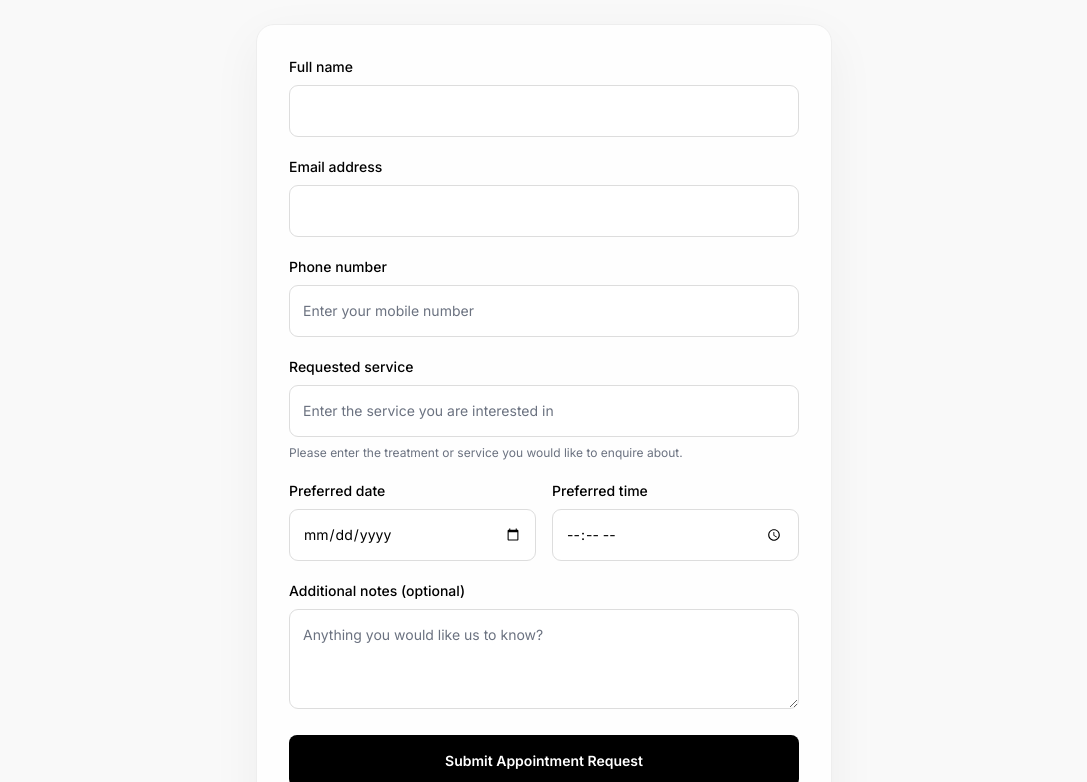
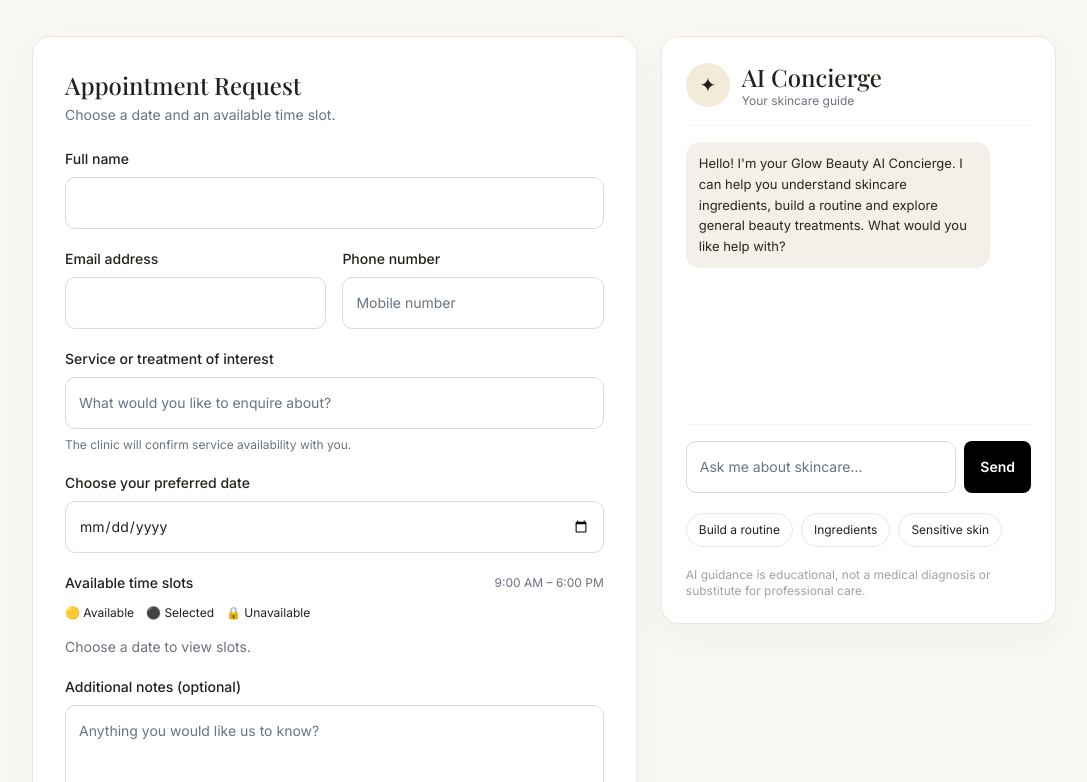
Before and after one commit to mrinmoycontent/luxury-beauty-ai, a plain HTML site: page booking.html in a window 1280 px wide. Shown: the part 148-930 px from the top of the page, without its empty margins (96-1183 px from the left). Drawn offline with nearby package versions, Linux system fonts and the light colour scheme.

Commit message:
Update booking.html

```diff
--- a/booking.html
+++ b/booking.html
@@ -8,214 +8,138 @@
   <link href="https://fonts.googleapis.com/css2?family=Playfair+Display:wght@500;600;700&family=Inter:wght@400;500;600;700&display=swap" rel="stylesheet">
   <script src="https://cdn.tailwindcss.com?plugins=forms"></script>
   <style>
-    body {
-      font-family: Inter, sans-serif;
-      background: #f9f9f9;
-    }
-    h1, h2 { font-family: "Playfair Display", serif; }
-    .gold { color: #D4AF37; }
-    .card {
-      background: rgba(255,255,255,.9);
-      border: 1px solid #eee;
-      border-radius: 18px;
-      box-shadow: 0 15px 50px rgba(0,0,0,.05);
-    }
-    .field {
-      width: 100%;
-      border: 1px solid #ddd;
-      border-radius: 9px;
-      padding: 13px;
-      font-size: 14px;
-      background: white;
-    }
-    .field:focus {
-      outline: none;
-      border-color: #D4AF37;
-      box-shadow: 0 0 0 2px rgba(212,175,55,.15);
-    }
+    body { font-family: Inter, sans-serif; background:#f8f7f4; color:#24211d; }
+    h1,h2,h3 { font-family:"Playfair Display",serif; }
+    .gold { color:#b18a36; }
+    .card { background:white; border:1px solid #eee8dc; border-radius:18px; box-shadow:0 12px 35px #00000008; }
+    .field { width:100%; border:1px solid #dedbd4; border-radius:10px; padding:13px; background:white; font-size:14px; }
+    .field:focus { outline:none; border-color:#b18a36; box-shadow:0 0 0 2px #b18a3620; }
+    .slot { border:1px solid #dedbd4; border-radius:10px; padding:12px 8px; font-size:13px; background:white; }
+    .slot.available { border-color:#b18a36; cursor:pointer; }
+    .slot.available:hover,.slot.selected { background:#211d18; color:white; border-color:#211d18; }
+    .slot.unavailable { background:#f1f0ed; color:#aaa; cursor:not-allowed; text-decoration:line-through; }
+    .chat-scroll { height:300px; overflow-y:auto; }
+    .bubble { max-width:88%; padding:11px 13px; border-radius:14px; font-size:13px; line-height:1.6; white-space:pre-wrap; }
+    .user-bubble { background:#211d18; color:white; margin-left:auto; }
+    .ai-bubble { background:#f3f0e9; color:#29251f; }
   </style>
 </head>
-
 <body class="min-h-screen px-4 py-10">
 
-  <main class="max-w-xl mx-auto">
+<main class="max-w-5xl mx-auto">
+  <header class="text-center mb-9">
+    <p class="text-xs uppercase tracking-[.3em] text-gray-500">Glow Beauty AI</p>
+    <h1 class="text-4xl sm:text-5xl mt-3">Your Beauty Journey Begins Here</h1>
+    <p class="text-sm text-gray-500 mt-3">Explore skincare guidance and request an appointment.</p>
+  </header>
 
-    <header class="text-center mb-8">
-      <p class="text-xs uppercase tracking-[.25em] text-gray-500">
-        Glow Beauty AI
-      </p>
+  <div class="grid lg:grid-cols-5 gap-6 items-start">
 
-      <h1 class="text-4xl mt-3">Book an Appointment</h1>
-
-      <p class="text-sm text-gray-500 mt-3">
-        Send us your appointment request. Our team will contact you to confirm.
-      </p>
-    </header>
-
-    <section class="card p-6 sm:p-8">
+    <section class="lg:col-span-3 card p-6 sm:p-8">
+      <h2 class="text-2xl mb-1">Appointment Request</h2>
+      <p class="text-sm text-gray-500 mb-6">Choose a date and an available time slot.</p>
 
       <form id="bookingForm" class="space-y-5">
+        <div>
+          <label for="fullName" class="block text-sm font-medium mb-2">Full name</label>
+          <input id="fullName" name="full_name" class="field" maxlength="100" autocomplete="name" required>
+        </div>
 
-        <div>
-          <label for="fullName" class="block text-sm font-medium mb-2">
-            Full name
-          </label>
-
-          <input
-            id="fullName"
-            name="full_name"
-            class="field"
-            type="text"
-            maxlength="100"
-            autocomplete="name"
-            required
-          >
+        <div class="grid sm:grid-cols-2 gap-4">
+          <div>
+            <label for="email" class="block text-sm font-medium mb-2">Email address</label>
+            <input id="email" name="email" type="email" class="field" maxlength="254" autocomplete="email" required>
+          </div>
+          <div>
+            <label for="phone" class="block text-sm font-medium mb-2">Phone number</label>
+            <input id="phone" name="phone" type="tel" class="field" maxlength="20" placeholder="Mobile number" required>
+          </div>
         </div>
 
         <div>
-          <label for="email" class="block text-sm font-medium mb-2">
-            Email address
-          </label>
-
-          <input
-            id="email"
-            name="email"
-            class="field"
-            type="email"
-            maxlength="254"
-            autocomplete="email"
-            required
-          >
+          <label for="service" class="block text-sm font-medium mb-2">Service or treatment of interest</label>
+          <input id="service" name="service_name" class="field" maxlength="150" placeholder="What would you like to enquire about?" required>
+          <p class="text-xs text-gray-500 mt-2">The clinic will confirm service availability with you.</p>
         </div>
 
         <div>
-          <label for="phone" class="block text-sm font-medium mb-2">
-            Phone number
-          </label>
-
-          <input
-            id="phone"
-            name="phone"
-            class="field"
-            type="tel"
-            maxlength="20"
-            autocomplete="off"
-            placeholder="Enter your mobile number"
-            required
-          >
+          <label for="appointmentDate" class="block text-sm font-medium mb-2">Choose your preferred date</label>
+          <input id="appointmentDate" name="appointment_date" type="date" class="field" required>
         </div>
 
         <div>
-          <label for="service" class="block text-sm font-medium mb-2">
-            Requested service
-          </label>
-
-          <input
-            id="service"
-            name="service_name"
-            class="field"
-            type="text"
-            maxlength="150"
-            placeholder="Enter the service you are interested in"
-            required
-          >
-
-          <p class="text-xs text-gray-500 mt-2">
-            Please enter the treatment or service you would like to enquire about.
-          </p>
-        </div>
-
-        <div class="grid grid-cols-1 sm:grid-cols-2 gap-4">
-
-          <div>
-            <label for="appointmentDate" class="block text-sm font-medium mb-2">
-              Preferred date
-            </label>
-
-            <input
-              id="appointmentDate"
-              name="appointment_date"
-              class="field"
-              type="date"
-              required
-            >
+          <div class="flex items-center justify-between gap-2 mb-3">
+            <label class="text-sm font-medium">Available time slots</label>
+            <span class="text-xs text-gray-500">9:00 AM – 6:00 PM</span>
           </div>
 
-          <div>
-            <label for="appointmentTime" class="block text-sm font-medium mb-2">
-              Preferred time
-            </label>
-
-            <input
-              id="appointmentTime"
-              name="appointment_time"
-              class="field"
-              type="time"
-              required
-            >
+          <div class="flex flex-wrap gap-3 text-xs mb-4">
+            <span>🟡 Available</span>
+            <span>⚫ Selected</span>
+            <span>🔒 Unavailable</span>
           </div>
 
+          <div id="slotGrid" class="grid grid-cols-3 sm:grid-cols-4 gap-2">
+            <p class="text-sm text-gray-500 col-span-full">Choose a date to view slots.</p>
+          </div>
+          <input type="hidden" id="appointmentTime" name="appointment_time" required>
+          <p id="slotStatus" class="text-xs text-gray-500 mt-3" aria-live="polite"></p>
         </div>
 
         <div>
-          <label for="notes" class="block text-sm font-medium mb-2">
-            Additional notes (optional)
-          </label>
-
-          <textarea
-            id="notes"
-            name="notes"
-            class="field"
-            rows="3"
-            maxlength="1000"
-            placeholder="Anything you would like us to know?"
-          ></textarea>
+          <label for="notes" class="block text-sm font-medium mb-2">Additional notes (optional)</label>
+          <textarea id="notes" name="notes" class="field" rows="3" maxlength="1000" placeholder="Anything you would like us to know?"></textarea>
         </div>
 
-        <!-- Hidden honeypot field for basic bot filtering -->
         <div class="hidden" aria-hidden="true">
-          <label for="website">Leave this field empty</label>
-          <input
-            id="website"
-            name="website"
-            type="text"
-            tabindex="-1"
-            autocomplete="off"
-          >
+          <label for="website">Website</label>
+          <input id="website" name="website" tabindex="-1" autocomplete="off">
         </div>
 
-        <button
-          id="submitBooking"
-          type="submit"
-          class="w-full bg-black text-white rounded-lg py-4 font-semibold text-sm"
-        >
+        <button id="submitBooking" type="submit" class="w-full bg-black text-white rounded-lg py-4 font-semibold text-sm disabled:opacity-50">
           Submit Appointment Request
         </button>
-
-        <p
-          id="bookingStatus"
-          class="text-sm text-center text-gray-600"
-          role="status"
-          aria-live="polite"
-        ></p>
-
+        <p id="bookingStatus" class="text-sm text-center" role="status" aria-live="polite"></p>
       </form>
 
+      <p class="text-xs text-gray-500 mt-5 text-center">
+        Your request remains pending until the clinic confirms it.
+      </p>
     </section>
 
-    <p class="text-xs text-center text-gray-500 mt-6">
-      Submitting this form sends an appointment request, not a confirmed booking.
-    </p>
+    <aside class="lg:col-span-2 card p-5 sm:p-6">
+      <div class="flex items-center gap-3 mb-4">
+        <div class="w-11 h-11 rounded-full bg-[#f3ead7] flex items-center justify-center text-xl">✦</div>
+        <div>
+          <h2 class="text-2xl">AI Concierge</h2>
+          <p class="text-xs text-gray-500">Your skincare guide</p>
+        </div>
+      </div>
 
-    <div class="text-center mt-5">
-      <a href="/" class="text-sm underline text-gray-600">
-        Administrator login
-      </a>
-    </div>
+      <div id="chatMessages" class="chat-scroll flex flex-col gap-3 border-y border-gray-100 py-4" aria-live="polite">
+        <div class="bubble ai-bubble">Hello! I'm your Glow Beauty AI Concierge. I can help you understand skincare ingredients, build a routine and explore general beauty treatments. What would you like help with?</div>
+      </div>
 
-  </main>
+      <div class="flex gap-2 mt-4">
+        <input id="chatInput" class="field min-w-0" maxlength="1000" placeholder="Ask me about skincare...">
+        <button id="sendChat" class="bg-black text-white rounded-lg px-4 text-sm font-semibold">Send</button>
+      </div>
+      <p id="chatStatus" class="text-xs text-gray-500 mt-2" aria-live="polite"></p>
 
-  <script src="/booking.js"></script>
+      <div class="mt-5 flex flex-wrap gap-2">
+        <button class="chat-suggestion text-xs border rounded-full px-3 py-2" data-question="Build a simple skincare routine for me.">Build a routine</button>
+        <button class="chat-suggestion text-xs border rounded-full px-3 py-2" data-question="Explain the difference between retinol and vitamin C.">Ingredients</button>
+        <button class="chat-suggestion text-xs border rounded-full px-3 py-2" data-question="How do I care for sensitive skin?">Sensitive skin</button>
+      </div>
+      <p class="text-xs text-gray-400 mt-5">AI guidance is educational, not a medical diagnosis or substitute for professional care.</p>
+    </aside>
+  </div>
 
+  <footer class="text-center mt-8 text-xs text-gray-500">
+    Glow Beauty AI · <a href="/" class="underline">Administrator login</a>
+  </footer>
+</main>
+
+<script src="/booking.js"></script>
 </body>
 </html>
```
